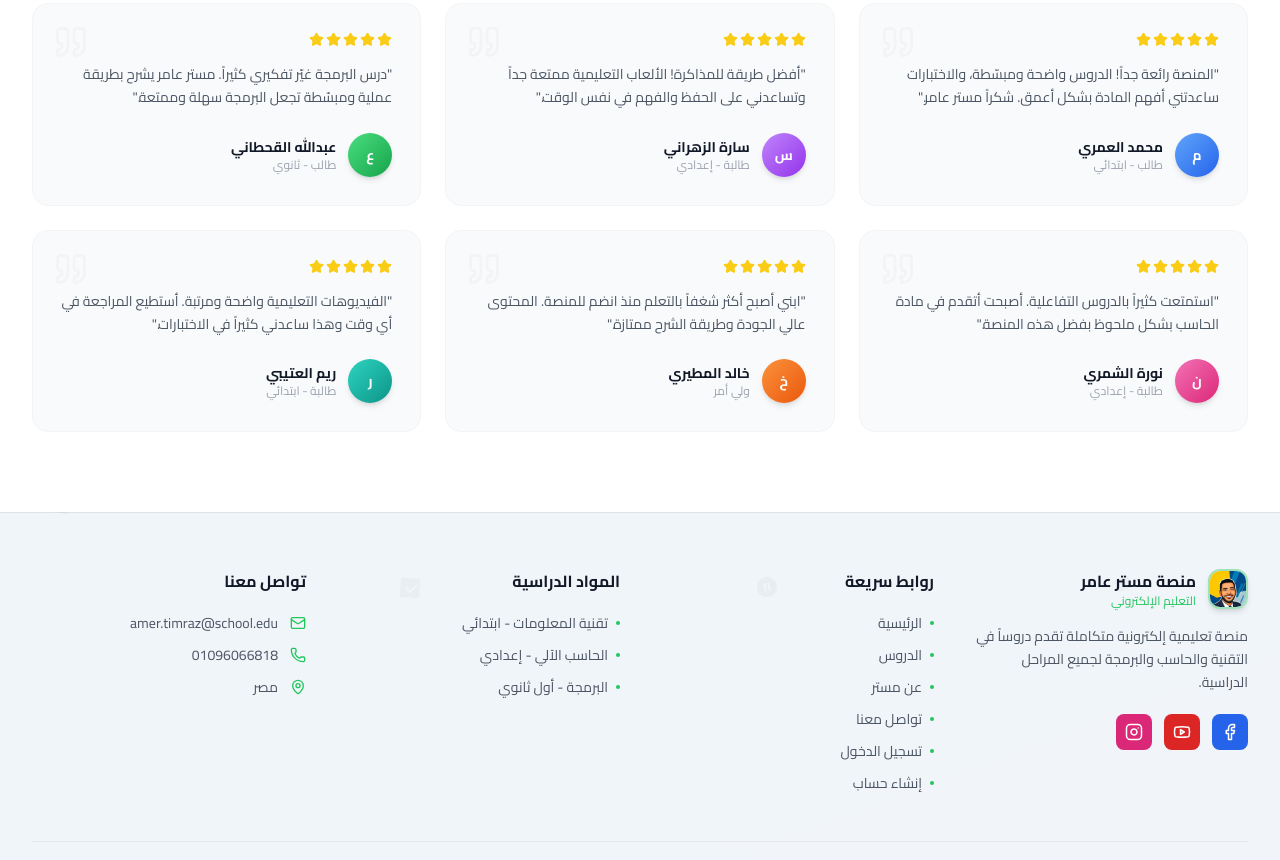
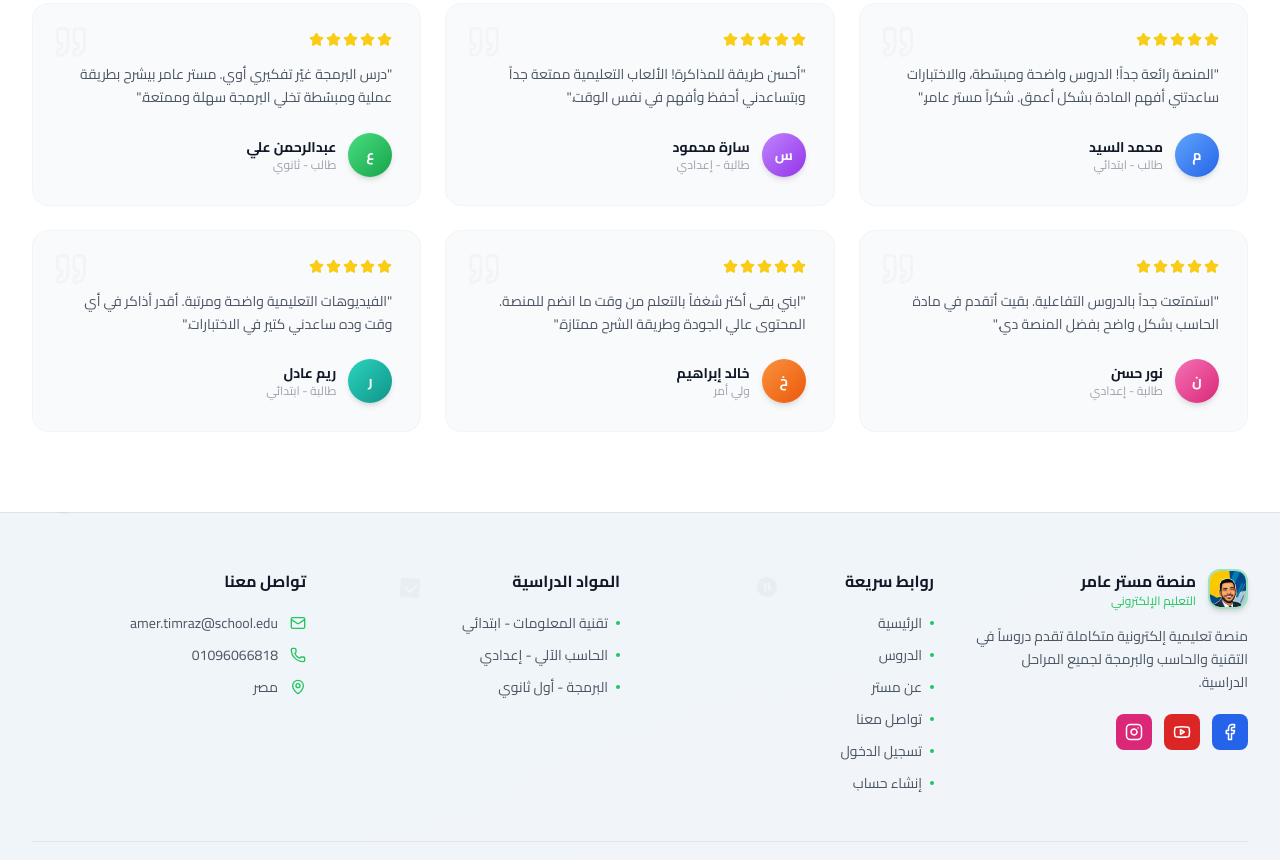
Before and after one commit to amertimraz/MrAmerTimraz, a React (Vite) app in the folder Frontend/: page / in a window 1280 px wide. Shown: the part 3100-3960 px from the top of the page. Built offline with nearby package versions, Linux system fonts and the light colour scheme.

Commit message:
feat: extend stages to 10 with new names

```diff
--- a/Frontend/src/components/landing/Testimonials.tsx
+++ b/Frontend/src/components/landing/Testimonials.tsx
@@ -3,12 +3,12 @@ import { motion, type Variants } from 'framer-motion';
 import { useScrollReveal } from '../../hooks/useScrollReveal';
 
 const testimonials = [
-  { name: 'محمد العمري',      role: 'طالب - ابتدائي',   avatar: 'م', color: 'from-blue-400 to-blue-600',   rating: 5, text: 'المنصة رائعة جداً! الدروس واضحة ومبسّطة، والاختبارات ساعدتني أفهم المادة بشكل أعمق. شكراً مستر عامر.' },
-  { name: 'سارة الزهراني',    role: 'طالبة - إعدادي',   avatar: 'س', color: 'from-purple-400 to-purple-600', rating: 5, text: 'أفضل طريقة للمذاكرة! الألعاب التعليمية ممتعة جداً وتساعدني على الحفظ والفهم في نفس الوقت.' },
-  { name: 'عبدالله القحطاني', role: 'طالب - ثانوي',     avatar: 'ع', color: 'from-green-400 to-green-600',   rating: 5, text: 'درس البرمجة غيّر تفكيري كثيراً. مستر عامر يشرح بطريقة عملية ومبسّطة تجعل البرمجة سهلة وممتعة.' },
-  { name: 'نورة الشمري',      role: 'طالبة - إعدادي',   avatar: 'ن', color: 'from-pink-400 to-pink-600',     rating: 5, text: 'استمتعت كثيراً بالدروس التفاعلية. أصبحت أتقدم في مادة الحاسب بشكل ملحوظ بفضل هذه المنصة.' },
-  { name: 'خالد المطيري',     role: 'ولي أمر',           avatar: 'خ', color: 'from-orange-400 to-orange-600', rating: 5, text: 'ابني أصبح أكثر شغفاً بالتعلم منذ انضم للمنصة. المحتوى عالي الجودة وطريقة الشرح ممتازة.' },
-  { name: 'ريم العتيبي',      role: 'طالبة - ابتدائي',  avatar: 'ر', color: 'from-teal-400 to-teal-600',     rating: 5, text: 'الفيديوهات التعليمية واضحة ومرتبة. أستطيع المراجعة في أي وقت وهذا ساعدني كثيراً في الاختبارات.' },
+  { name: 'محمد السيد',    role: 'طالب - ابتدائي',   avatar: 'م', color: 'from-blue-400 to-blue-600',    rating: 5, text: 'المنصة رائعة جداً! الدروس واضحة ومبسّطة، والاختبارات ساعدتني أفهم المادة بشكل أعمق. شكراً مستر عامر.' },
+  { name: 'سارة محمود',    role: 'طالبة - إعدادي',   avatar: 'س', color: 'from-purple-400 to-purple-600', rating: 5, text: 'أحسن طريقة للمذاكرة! الألعاب التعليمية ممتعة جداً وبتساعدني أحفظ وأفهم في نفس الوقت.' },
+  { name: 'عبدالرحمن علي', role: 'طالب - ثانوي',     avatar: 'ع', color: 'from-green-400 to-green-600',   rating: 5, text: 'درس البرمجة غيّر تفكيري أوي. مستر عامر بيشرح بطريقة عملية ومبسّطة تخلي البرمجة سهلة وممتعة.' },
+  { name: 'نور حسن',       role: 'طالبة - إعدادي',   avatar: 'ن', color: 'from-pink-400 to-pink-600',     rating: 5, text: 'استمتعت جداً بالدروس التفاعلية. بقيت أتقدم في مادة الحاسب بشكل واضح بفضل المنصة دي.' },
+  { name: 'خالد إبراهيم',  role: 'ولي أمر',           avatar: 'خ', color: 'from-orange-400 to-orange-600', rating: 5, text: 'ابني بقى أكتر شغفاً بالتعلم من وقت ما انضم للمنصة. المحتوى عالي الجودة وطريقة الشرح ممتازة.' },
+  { name: 'ريم عادل',      role: 'طالبة - ابتدائي',  avatar: 'ر', color: 'from-teal-400 to-teal-600',     rating: 5, text: 'الفيديوهات التعليمية واضحة ومرتبة. أقدر أذاكر في أي وقت وده ساعدني كتير في الاختبارات.' },
 ];
 
 const containerVariants: Variants = {
```
